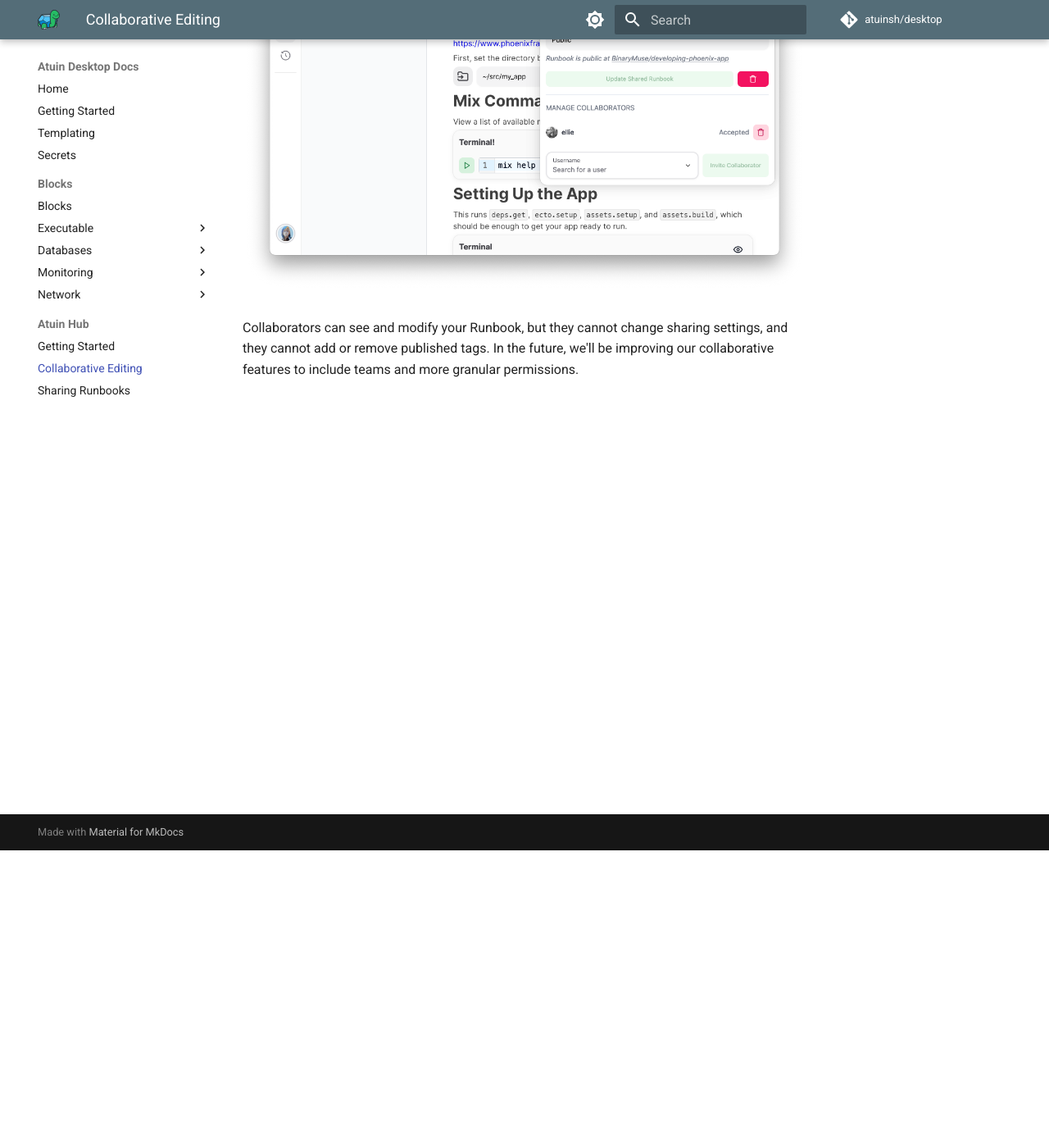
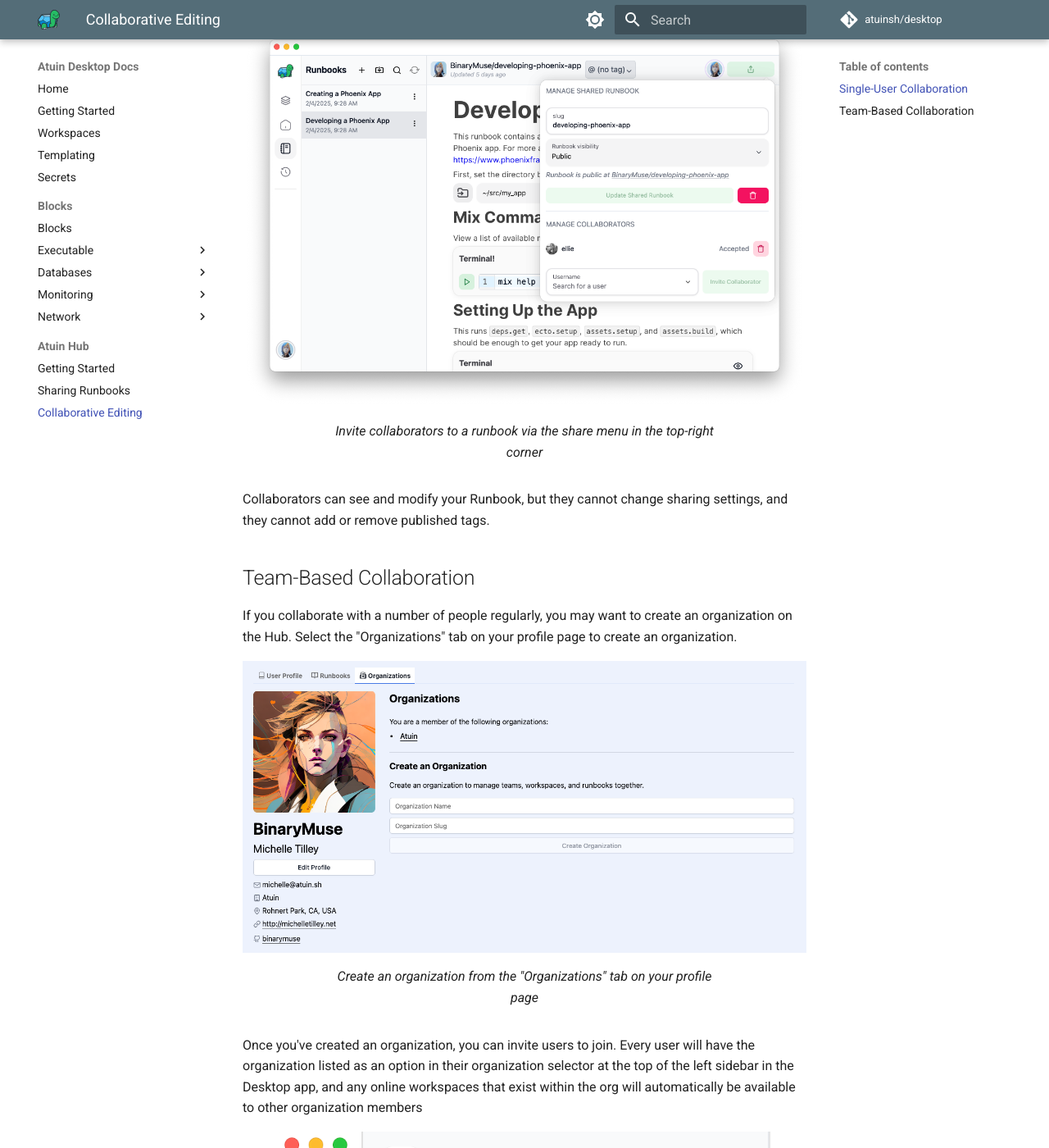
Before and after one commit to xiewu/atuinsh-desktop, an MkDocs documentation site: the page built from docs/docs/hub/collaborative-editing.md, in a window 1280 px wide and 1400 px high, scrolled down 363 px. Shown: the whole window at 82% size. Built offline with MkDocs 1.6.1 and Material for MkDocs 9.7.7, drawn with Linux system fonts in a browser that asks for light colours; comment, search, counter and statistics services are not loaded; some of the changed text lies outside the part shown.

Commit message:
docs: Add workspaces docs, update collaborative editing docs (#605)
* docs: Add workspaces docs, update collaborative editing docs

* Add docs gitignore

* Add description to workspaces docs

* Add caption for collab screenshot

```diff
--- a/docs/docs/hub/collaborative-editing.md
+++ b/docs/docs/hub/collaborative-editing.md
@@ -4,8 +4,25 @@
 
 # Collaborative Editing
 
-The Desktop app supports real-time collaborative editing. Once you've [published your Runbook to Atuin Hub](sharing-runbooks.md), you can invite users to collaborate using the same sharing menu.
+The Desktop app supports real-time collaborative editing. Once you've [published your Runbook to Atuin Hub](sharing-runbooks.md), you can collaborate on it via one of two methods.
 
-<figure><img src="../../images/image (8).png" alt=""><figcaption></figcaption></figure>
+## Single-User Collaboration
 
-Collaborators can see and modify your Runbook, but they cannot change sharing settings, and they cannot add or remove published tags. In the future, we'll be improving our collaborative features to include teams and more granular permissions.
+You can invite individual users to collaborate on your runbook using the sharing menu in the top-right corner of your runbook.
+
+<figure><img src="../../images/image (8).png" alt=""><figcaption>Invite collaborators to a runbook via the share menu in the top-right corner</figcaption></figure>
+
+Collaborators can see and modify your Runbook, but they cannot change sharing settings, and they cannot add or remove published tags.
+
+## Team-Based Collaboration
+
+If you collaborate with a number of people regularly, you may want to create an organization on the Hub. Select the "Organizations" tab on your profile page to create an organization.
+
+<figure><img src="../../images/hub-orgs.png" alt=""><figcaption>Create an organization from the "Organizations" tab on your profile page</figcaption></figure>
+
+Once you've created an organization, you can invite users to join. Every user will have the organization listed as an option in their organization selector at the top of the left sidebar in the Desktop app, and any online workspaces that exist within the org will automatically be available to other organization members
+
+<figure>
+  <img src="../../images/workspaces.png" alt="" style="max-width: 600px" />
+  <figcaption>Operations, Internal Infra, and Meetings are online workspaces available to everyone in the Atuin organization</figcaption>
+</figure>
--- a/docs/mkdocs.yml
+++ b/docs/mkdocs.yml
@@ -12,6 +12,7 @@
 nav:
   - "Home": index.md
   - "Getting Started": getting-started.md
+  - "Workspaces": workspaces.md
   - "Templating": templating.md
   - "Secrets": secrets.md
   - "Blocks":
@@ -40,8 +41,8 @@
           - "SSH": blocks/network/ssh.md
   - "Atuin Hub":
       - hub/getting-started.md
+      - "Sharing Runbooks": hub/sharing-runbooks.md
       - "Collaborative Editing": hub/collaborative-editing.md
-      - "Sharing Runbooks": hub/sharing-runbooks.md
 
 theme:
   logo: ./images/icon.svg
```
Also changed, not shown: docs/docs/workspaces.md (added, +30 -0 lines), docs/docs/images/hub-orgs.png (added), docs/docs/images/workspaces.png (added), 1 other file.
